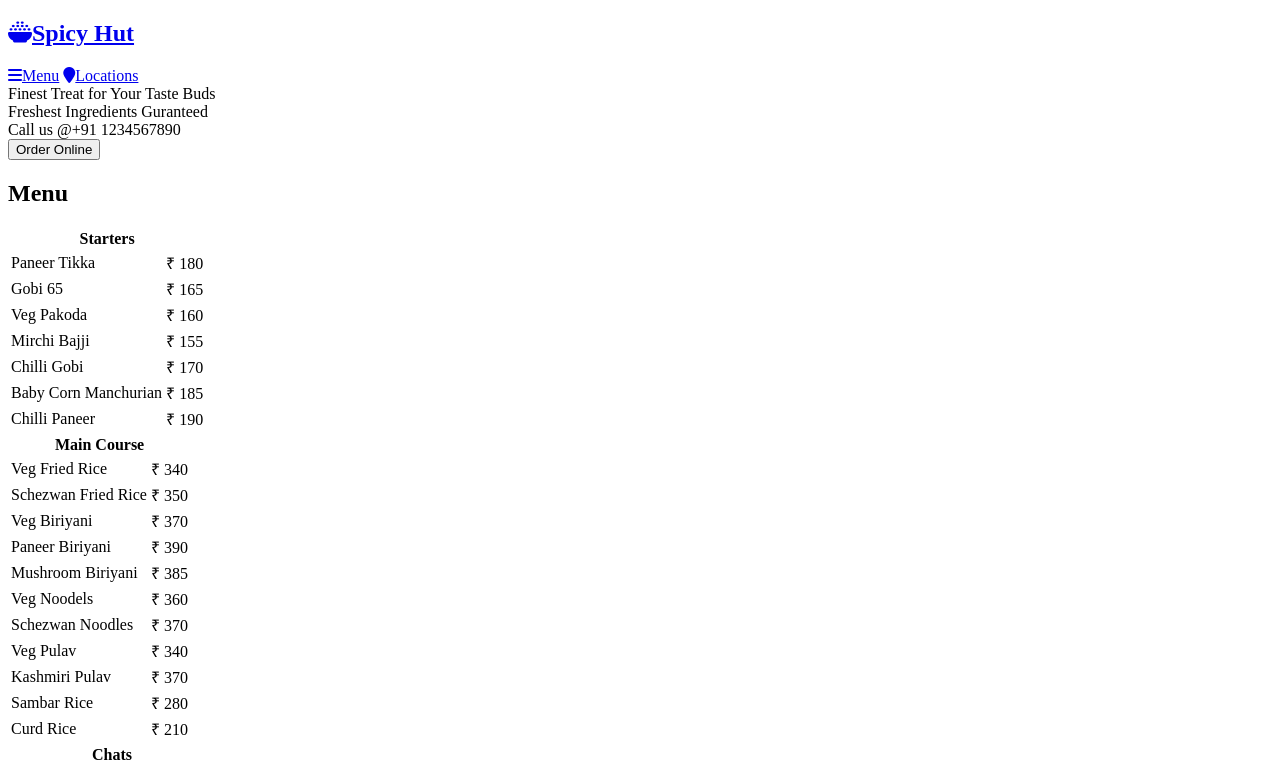
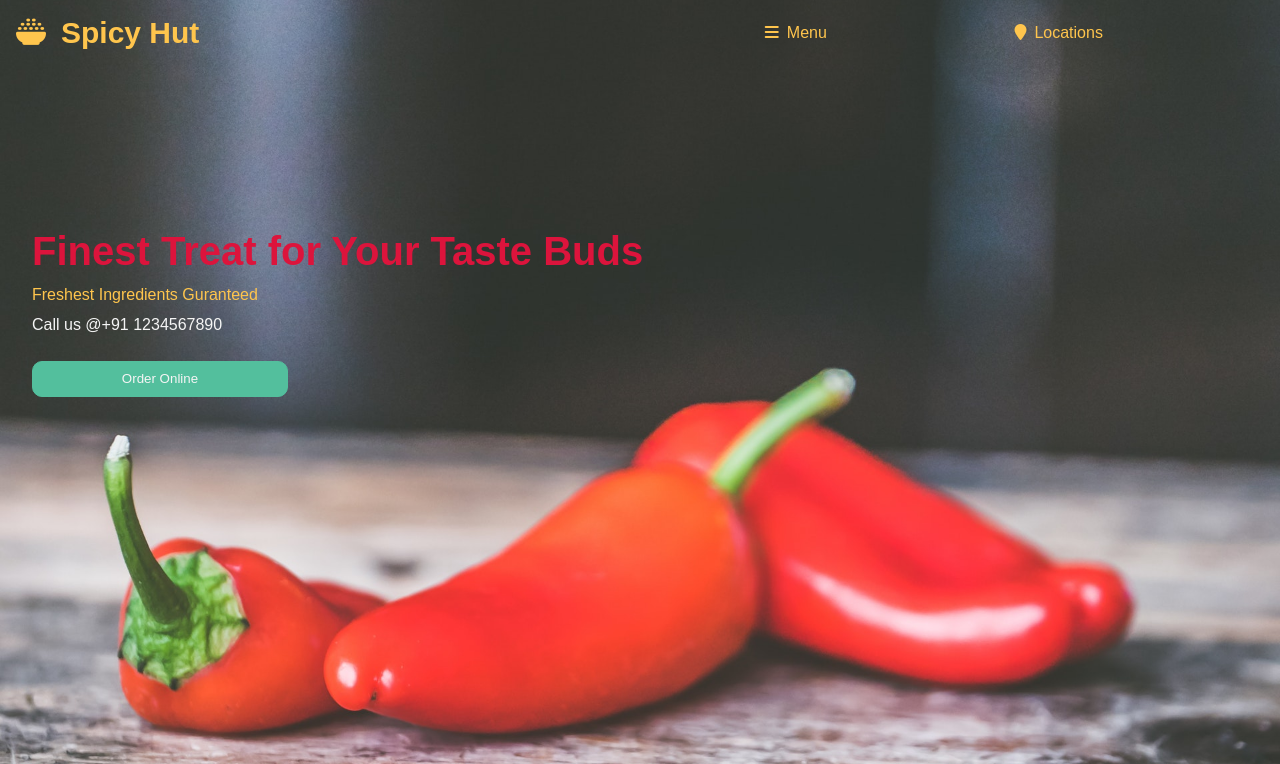
Before and after one commit to ranjith1997f/SENCHOLA-UNIVERSITY, a plain HTML site: page Task-2/spicy hut Reataurant/index.html in a window 1280 px wide. Shown: the top 764 px of the page. Drawn offline with Linux system fonts and the light colour scheme.

Commit message:
Update index.html

```diff
--- a/Task-2/spicy hut Reataurant/index.html
+++ b/Task-2/spicy hut Reataurant/index.html
@@ -5,7 +5,7 @@
     <meta http-equiv="X-UA-Compatible" content="IE=edge">
     <meta name="viewport" content="width=device-width, initial-scale=1.0">
     <link rel="stylesheet" href="https://cdnjs.cloudflare.com/ajax/libs/font-awesome/6.1.2/css/all.min.css">
-    <link rel="stylesheet" href="Task-2/spicy hut Reataurant/CSS/style.css">
+    <link rel="stylesheet" href="CSS/style.css" type="text/css">
     <link rel="icon" href="/media/favicon.ico">
     <title>Spicy Hut - Restaurant in Chennai</title>
     <meta name="description" content="The best veg hotel in Chennai that always uses fresh high quality ingredients. Affordable price">
```
